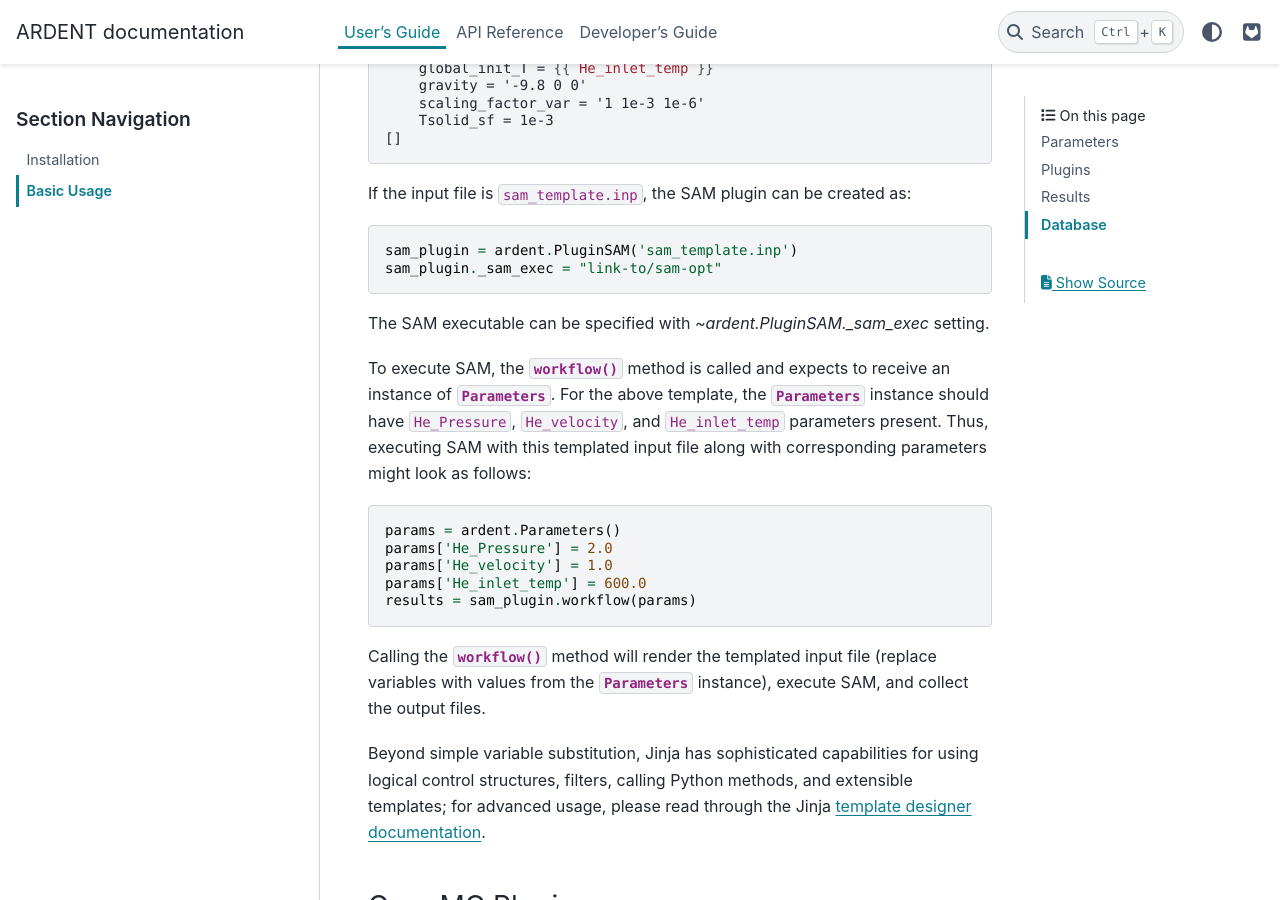
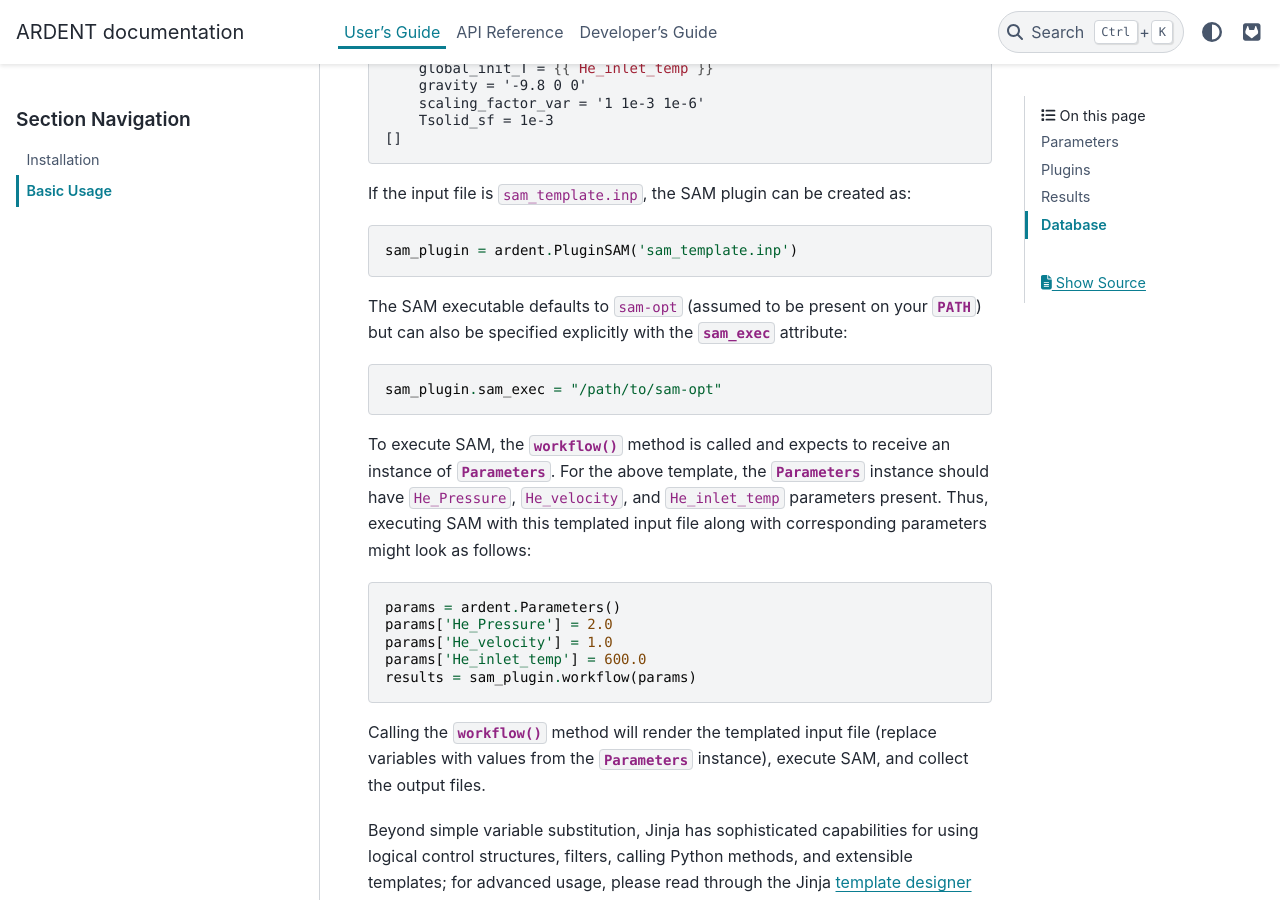
Before and after one commit to watts-dev/watts, a Sphinx documentation site: the page built from doc/source/user/usage.rst, in a window 1280 px wide and 900 px high, scrolled down 1678 px. Built offline with Sphinx 7.4.7 and the PyData theme 0.15.4, drawn with Linux system fonts in a browser that asks for light colours; some of the changed text lies outside the part shown.

Commit message:
Update usage of sam_exec attribute

```diff
--- a/doc/source/user/usage.rst
+++ b/doc/source/user/usage.rst
@@ -79,9 +79,12 @@
 If the input file is ``sam_template.inp``, the SAM plugin can be created as::
 
     sam_plugin = ardent.PluginSAM('sam_template.inp')
-    sam_plugin._sam_exec = "link-to/sam-opt"
 
-The SAM executable can be specified with `~ardent.PluginSAM._sam_exec` setting.
+The SAM executable defaults to ``sam-opt`` (assumed to be present on your
+:envvar:`PATH`) but can also be specified explicitly with the
+:attr:`~ardent.PluginSAM.sam_exec` attribute::
+
+    sam_plugin.sam_exec = "/path/to/sam-opt"
 
 To execute SAM, the :meth:`~ardent.PluginSAM.workflow` method is called and
 expects to receive an instance of :class:`~ardent.Parameters`. For the above
@@ -196,13 +199,11 @@
 
 For SAM, the :class:`~ardent.ResultsSAM` class
 provides a :attr:`~ardent.ResultsSAM.csv_data` attribute that gathers the
-results from every CSV files generated by SAM:
-
-.. code-block:: pycon
+results from every CSV files generated by SAM::
 
     sam_result = sam_plugin.workflow(params)
     for key in sam_result.csv_data:
-        print (key, sam_result.csv_data[key])
+        print(key, sam_result.csv_data[key])
 
 Database
 ++++++++
```
Also changed, not shown: 3 other files.
